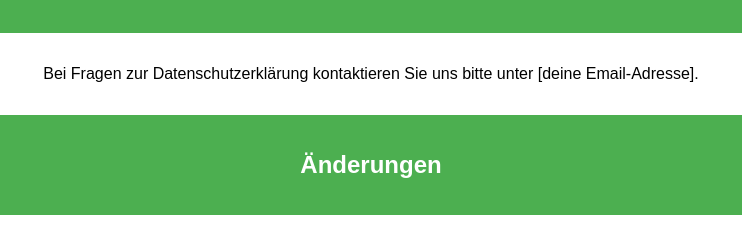
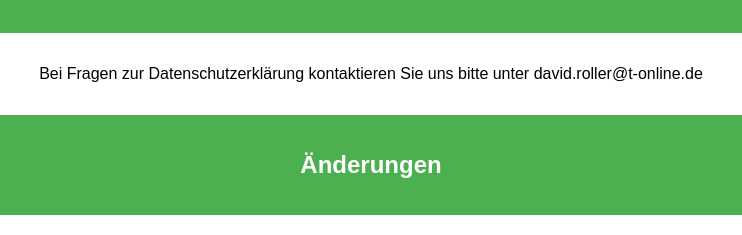
Before and after one commit to Therena/BowCronyWeb, a plain HTML site: page index.html in a window 1280 px wide. Shown: the part 646-881 px from the top of the page, 269-1011 px from the left. Drawn offline with Linux system fonts and the light colour scheme.

Commit message:
Data rights page

```diff
--- a/index.html
+++ b/index.html
@@ -48,7 +48,7 @@
         <h2>Kontakt</h2>
     </header>
     <section>
-        <p>Bei Fragen zur Datenschutzerklärung kontaktieren Sie uns bitte unter [deine Email-Adresse].</p>
+        <p>Bei Fragen zur Datenschutzerklärung kontaktieren Sie uns bitte unter david.roller@t-online.de</p>
     </section>
 
     <header>
```
